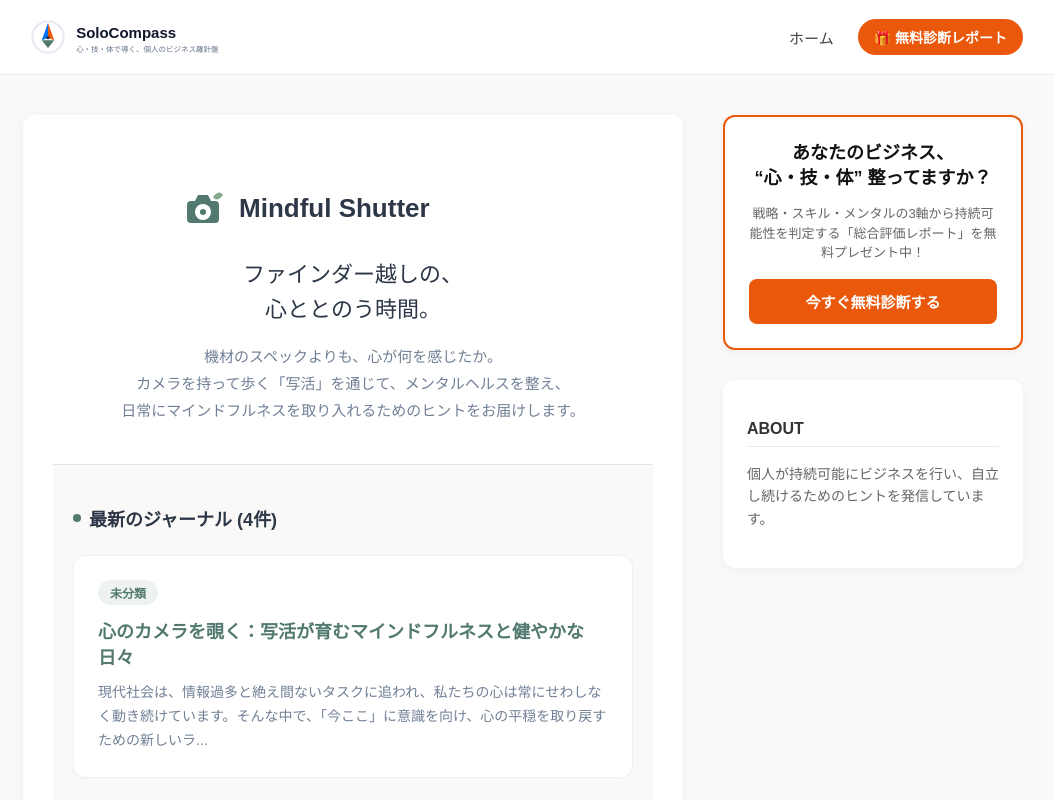
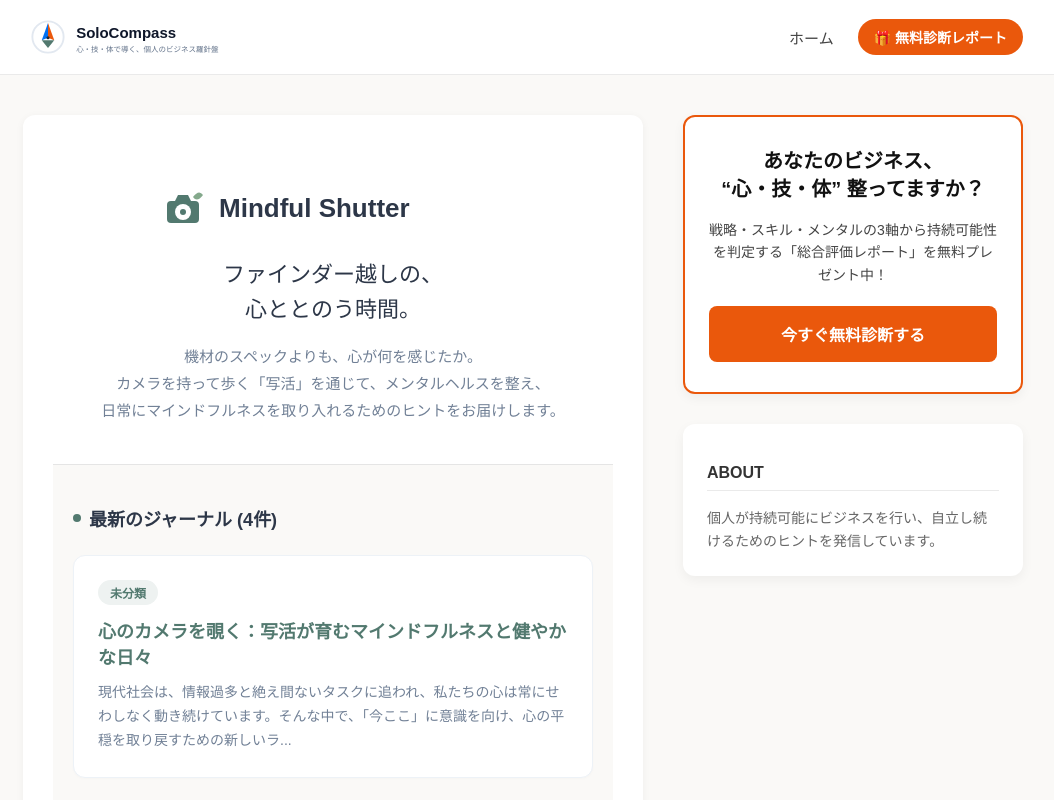
Before and after one commit to shotaro0222/photo, a Next.js app: page / in a window 1280 px wide. Shown: the top 800 px of the page, without its empty margins (117-1171 px from the left). Built offline with nearby package versions, Linux system fonts and the light colour scheme.

Commit message:
Update Sidebar.tsx

```diff
--- a/src/components/Sidebar.tsx
+++ b/src/components/Sidebar.tsx
@@ -1,55 +1,72 @@
 // src/components/Sidebar.tsx
 import Link from 'next/link';
+import React from 'react';
 
 export default function Sidebar() {
   return (
-    <aside style={{
-      width: '300px',
-      flexShrink: 0,
-      display: 'flex',
-      flexDirection: 'column',
-      gap: '30px'
-    }}>
+    <>
+      {/* ▼ 追加：サイドバー専用のレスポンシブCSS ▼ */}
+      <style dangerouslySetInnerHTML={{
+        __html: `
+          .responsive-sidebar {
+            width: 340px; /* PCでは以前(300px)より少し広くして目立たせる */
+            flex-shrink: 0;
+            display: flex;
+            flex-direction: column;
+            gap: 30px;
+          }
+          /* スマホ（画面幅768px以下）の場合は横幅100%に広げる */
+          @media (max-width: 768px) {
+            .responsive-sidebar {
+              width: 100%;
+            }
+          }
+        `
+      }} />
 
-      {/* ★追加：ハブページへの誘導バナーエリア */}
+      <aside className="responsive-sidebar">
+
+        {/* ハブページへの誘導バナーエリア */}
         <div style={{
           backgroundColor: '#fff',
-        padding: '24px',
+          padding: '30px 24px', /* 余白も広げてタップしやすく */
           borderRadius: '12px',
-        boxShadow: '0 2px 8px rgba(0,0,0,0.05)',
-        border: '2px solid #ea580c', /* ←各サイトのテーマカラーに */
+          boxShadow: '0 4px 12px rgba(0,0,0,0.05)',
+          border: '2px solid #ea580c', /* ★サイトに合わせて色を変更してください */
           textAlign: 'center'
         }}>
-        <h3 style={{ fontSize: '18px', color: '#111', margin: '0 0 12px 0', lineHeight: '1.4' }}>
+          <h3 style={{ fontSize: '20px', color: '#111', margin: '0 0 16px 0', lineHeight: '1.4', fontWeight: 'bold' }}>
             あなたのビジネス、<br />“心・技・体” 整ってますか？
           </h3>
-        <p style={{ fontSize: '13px', color: '#666', marginBottom: '16px', lineHeight: '1.5' }}>
+          <p style={{ fontSize: '14px', color: '#444', marginBottom: '20px', lineHeight: '1.6' }}>
             戦略・スキル・メンタルの3軸から持続可能性を判定する「総合評価レポート」を無料プレゼント中！
           </p>
           <Link href="/hub" style={{
             display: 'block',
-          backgroundColor: '#ea580c', /* ←各サイトのテーマカラーに */
+            backgroundColor: '#ea580c', /* ★サイトに合わせて色を変更してください */
             color: '#fff',
             textDecoration: 'none',
-          fontSize: '15px',
+            fontSize: '16px',
             fontWeight: 'bold',
-          padding: '12px',
+            padding: '16px',
             borderRadius: '8px',
+            transition: 'opacity 0.2s'
           }}>
             今すぐ無料診断する
           </Link>
         </div>
 
-      {/* 以下、プロフィールやカテゴリーなどの既存のサイドバーコンテンツを配置 */}
-      <div style={{ backgroundColor: '#fff', padding: '24px', borderRadius: '12px', boxShadow: '0 2px 8px rgba(0,0,0,0.05)' }}>
-        <h3 style={{ fontSize: '16px', color: '#333', marginBottom: '16px', borderBottom: '1px solid #eaeaea', paddingBottom: '8px' }}>
+        {/* ABOUTエリア */}
+        <div style={{ backgroundColor: '#fff', padding: '24px', borderRadius: '12px', boxShadow: '0 4px 12px rgba(0,0,0,0.05)' }}>
+          <h3 style={{ fontSize: '16px', color: '#333', marginBottom: '16px', borderBottom: '1px solid #eaeaea', paddingBottom: '8px', fontWeight: 'bold' }}>
             ABOUT
           </h3>
-        <p style={{ fontSize: '14px', color: '#666', lineHeight: '1.6' }}>
+          <p style={{ fontSize: '14px', color: '#666', lineHeight: '1.6', margin: 0 }}>
             個人が持続可能にビジネスを行い、自立し続けるためのヒントを発信しています。
           </p>
         </div>
 
       </aside>
+    </>
   );
 }
```
Lines whose indentation alone changed are shown as unchanged.
